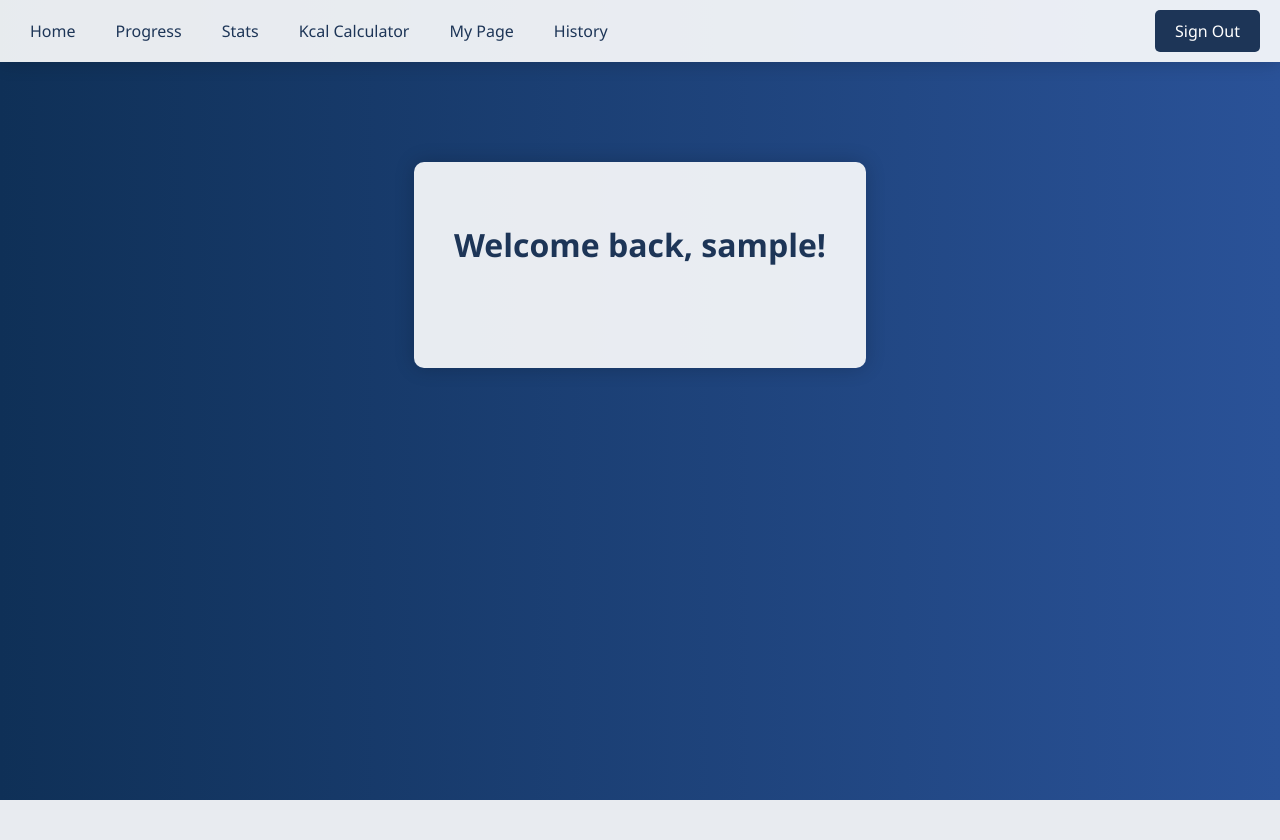
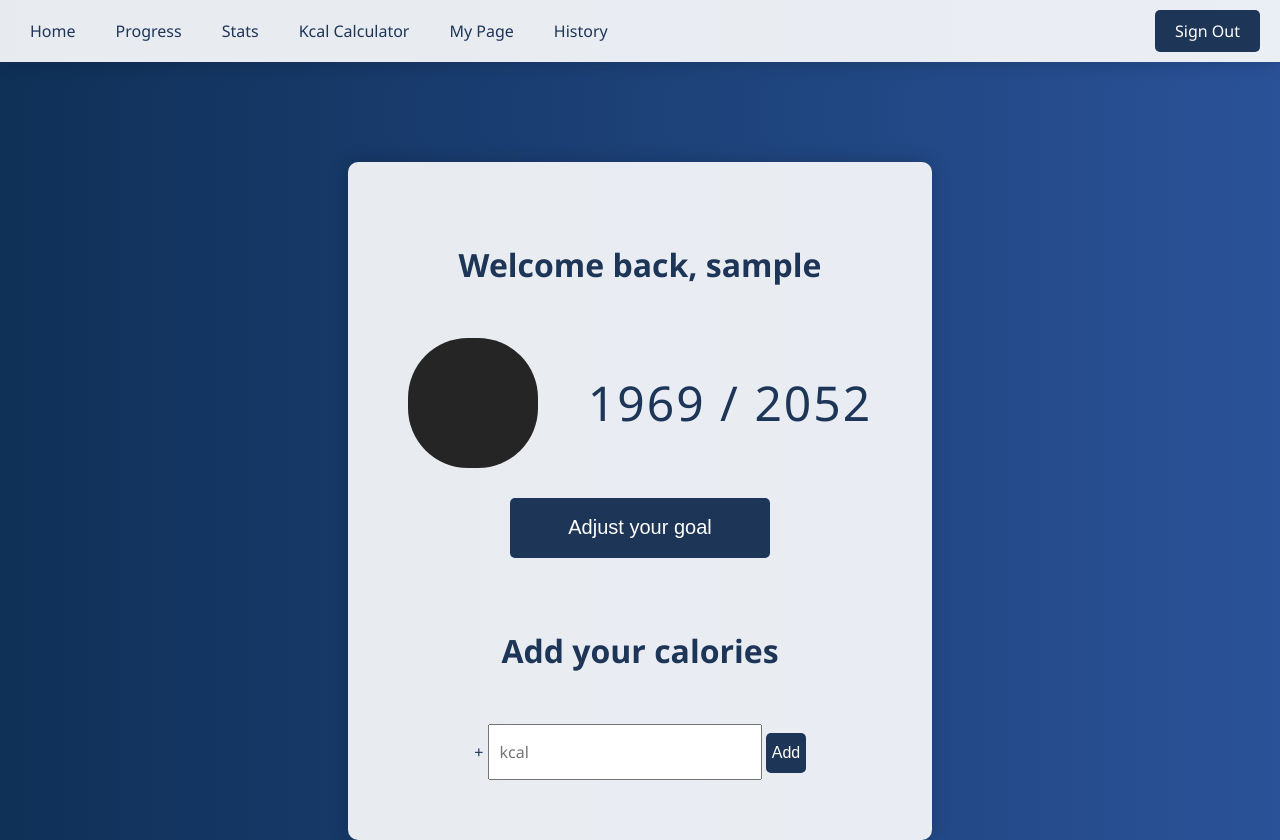
Before and after one commit to MaksHofman/kcal_counter_page, a Flask app: page /user_page in a window 1280 px wide. Before the commit the page ends 800 px from the top, so only its background shows below. Run offline with Flask 3, Linux system fonts and the light colour scheme; the visitor is signed in with stand-in values (Sample User, id 1).

Commit message:
Task 46: Add user updating goal in db

```diff
--- a/postgres/schema.sql
+++ b/postgres/schema.sql
@@ -49,6 +49,5 @@ CREATE TABLE IF NOT EXISTS user_calories (
     user_email TEXT NOT NULL,
     kcal_count INTEGER NOT NULL,
     entry_date DATE NOT NULL,
-    goal INTEGER,
     FOREIGN KEY (user_email) REFERENCES users(email)
 );
--- a/site/app.py
+++ b/site/app.py
@@ -8,6 +8,7 @@ from kcal_functions import *
 from login_register import *
 from my_page_functions import *
 from stats_functions import *
+from user_page_functions import *
 
 app = Flask(__name__, static_url_path='/static')
 app.secret_key = 'your_secret_key'
@@ -185,9 +186,11 @@ def update_user():
 
         # Update the session with the new data
         update_session_for_my_page(username, gender, age, height, mass, activity_level)
+
         return redirect(url_for('my_page'))
     else:
         return redirect(url_for('login'))
+
 
 @app.route('/history')
 def history():
@@ -198,7 +201,26 @@ def history():
 def user_page():
     if 'logged_in' in session:
         username = session['username']
-        return render_template('user_page.html', username=username)
+
+        caloric_goal = 2052
+        calories_today = 1969
+
+        return render_template('user_page.html', username=username, goal=caloric_goal, calories=calories_today)
+    else:
+        return redirect(url_for('login'))
+
+
+@app.route('/update_goal', methods=['POST'])
+def update_goal():
+    if 'logged_in' in session:
+        email = session['email']
+        new_goal = request.form.get('goal')
+
+        if email and new_goal:
+            update_goal_by_email(email, new_goal)
+            return redirect(url_for('user_page'))
+        else:
+            return "An error occurred. Please try again."
     else:
         return redirect(url_for('login'))
 
--- a/site/my_page_functions.py
+++ b/site/my_page_functions.py
@@ -1,5 +1,3 @@
-import sqlite3
-
 from flask import session
 from models import db, User
 
--- /dev/null
+++ b/site/static/js/user_page.js
@@ -0,0 +1,20 @@
+document.addEventListener('DOMContentLoaded', function() {
+    const modal = document.getElementById('goal-modal');
+    const btn = document.getElementById('adj-btn');
+    const span = document.querySelector('.modal-content .close-btn');
+
+    btn.onclick = function() {
+        modal.style.display = 'block';
+    }
+
+
+    span.onclick = function() {
+        modal.style.display = 'none';
+    }
+
+    window.onclick = function(event) {
+        if (event.target === modal) {
+            modal.style.display = 'none';
+        }
+    }
+});
--- a/site/static/style_user_page.css
+++ b/site/static/style_user_page.css
@@ -1,4 +1,8 @@
 /* General styles */
+:root {
+    --dark-blue: #1d3557;
+}
+
 body {
     font-family: 'Segoe UI', Tahoma, Geneva, Verdana, sans-serif;
     background: linear-gradient(to right, #0f3057, #2a5298);
@@ -28,7 +32,7 @@ body {
 }
 
 .top-bar a {
-    color: #1d3557;
+    color: var(--dark-blue);
     text-decoration: none;
     margin: 0 10px;
     padding: 10px;
@@ -48,7 +52,7 @@ body {
 .login-box .btn {
     display: inline-block;
     padding: 10px 20px;
-    background: #1d3557;
+    background: var(--dark-blue);
     color: #fff;
     text-decoration: none;
     border-radius: 5px;
@@ -59,32 +63,110 @@ body {
     background: #457b9d;
 }
 
+#add-btn:hover {
+    background: #457b9d;
+}
+
 /* Container styles */
 .container {
-    max-width: 600px;
     padding: 40px;
     background: rgba(255, 255, 255, 0.9);
     border-radius: 10px;
     box-shadow: 0 0 20px rgba(0, 0, 0, 0.2);
     text-align: center;
-    margin-top: 100px; /* Increased margin to prevent overlap with navbar */
+    margin-top: 100px;
     position: relative;
 }
 
 h1 {
-    color: #1d3557;
+    color: var(--dark-blue);
 }
 
 p {
-    color: #1d3557;
+    color: var(--dark-blue);
     margin-bottom: 20px;
 }
 
-/* Content styles */
+.section {
+    display: flex;
+    flex-direction: column;
+    gap: 30px;
+}
+
 .content {
     background: transparent;
     padding: 20px;
     border-radius: 10px;
+    display: flex;
+    flex-direction: column;
+    gap: 50px;
+}
+
+.graph-holder {
+    width: 130px;
+    height: 130px;
+    background: #252525;
+    border-radius: 60px;
+}
+
+.top {
+    display: flex;
+    gap: 50px;
+}
+
+.calories-display {
+    font-size: 3rem;
+    color: var(--dark-blue);
+    display: flex;
+    align-items: center;
+    letter-spacing: 2px;
+}
+
+.adjust-btn-holder {
+    display: flex;
+    justify-content: center;
+}
+
+.adjust-btn-holder button {
+    padding: 10px 20px;
+    background: var(--dark-blue);
+    color: #fff;
+    border: none;
+    border-radius: 5px;
+    cursor: pointer;
+    transition: background 0.3s ease;
+    width: 260px;
+    height: 60px;
+    font-size: 1.25rem;
+}
+
+.adjust-btn-holder button:hover {
+    background: #457b9d;
+}
+
+label {
+    color: var(--dark-blue)
+}
+
+input {
+    padding: 1px 10px;
+    font: inherit;
+    outline: none;
+    color: var(--dark-blue);
+    width: 250px;
+    height: 50px;
+}
+
+button[type="submit"] {
+    background: var(--dark-blue);
+    color: #fff;
+    border: none;
+    border-radius: 5px;
+    cursor: pointer;
+    transition: background 0.3s ease;
+    width: 40px;
+    height: 40px;
+    font-size: 1rem;
 }
 
 /* Responsive design */
@@ -115,3 +197,66 @@ p {
         padding: 10px;
     }
 }
+
+/* Modal Styles */
+
+.modal {
+    display: none;
+    position: fixed;
+    z-index: 1000;
+    left: 0;
+    top: 0;
+    width: 100%;
+    height: 100%;
+    overflow: auto;
+    background-color: rgba(0, 0, 0, 0.45);
+}
+
+.modal-content {
+    background-color: #fff;
+    margin: 10% auto;
+    padding: 20px;
+    border-radius: 10px;
+    width: 80%;
+    max-width: 500px;
+    box-shadow: 0 0 20px rgba(0, 0, 0, 0.3);
+}
+
+.close-btn {
+    color: var(--dark-blue);
+    float: right;
+    font-size: 28px;
+    font-weight: bold;
+    cursor: pointer;
+}
+
+.close-btn:hover,
+.close-btn:focus {
+    color: #457b9d;
+}
+
+h2 {
+    color: var(--dark-blue);
+    margin-top: 0;
+}
+
+label {
+    color: var(--dark-blue);
+}
+
+.modal button[type="submit"] {
+    margin-left: 2%;
+    background: var(--dark-blue);
+    color: #fff;
+    border: none;
+    border-radius: 5px;
+    cursor: pointer;
+    transition: background 0.3s ease;
+    width: auto;
+    height: 50px;
+    font-size: 1rem;
+}
+
+.modal button[type="submit"]:hover {
+    background: #457b9d;
+}
--- a/site/templates/user_page.html
+++ b/site/templates/user_page.html
@@ -21,11 +21,43 @@
     </div>
 </div>
 <div class="container">
-    <h1>Welcome back, {{ username }}!</h1>
     <div class="content">
-        {% block content %}
-        {% endblock %}
+        <div class="section">
+            <h1>Welcome back, {{ username }}</h1>
+            <div class="top">
+                <div class="graph-holder"></div>
+                <div class="calories-display">{{ calories }} / {{ goal }}</div>
+            </div>
+            <div class="adjust-btn-holder">
+                <button id="adj-btn">Adjust your goal</button>
+            </div>
+        </div>
+        <div class="section">
+            <h1>Add your calories</h1>
+            <div class="add-form-holder">
+                <form>
+                    <label for="add">+</label>
+                    <input id="add" type="number" placeholder="kcal" min="0">
+                    <button type="submit" id="add-btn">Add</button>
+                </form>
+            </div>
+        </div>
     </div>
 </div>
+
+<div id="goal-modal" class="modal">
+    <div class="modal-content">
+        <span class="close-btn">&times;</span>
+        <h2>Adjust Your Calorie Goal</h2>
+        <form id="goal-form" action="{{ url_for('update_goal') }}" method="post">
+            <label for="new-goal">New Goal:</label>
+            <input id="new-goal" type="number" placeholder="Enter new goal" min="0" required name="goal">
+            <button type="submit">Update Goal</button>
+        </form>
+    </div>
+</div>
+
+<script src="{{ url_for('static', filename='js/user_page.js') }}"></script>
+
 </body>
 </html>
```
Also changed, not shown: site/user_page_functions.py (added, +10 -0 lines).
